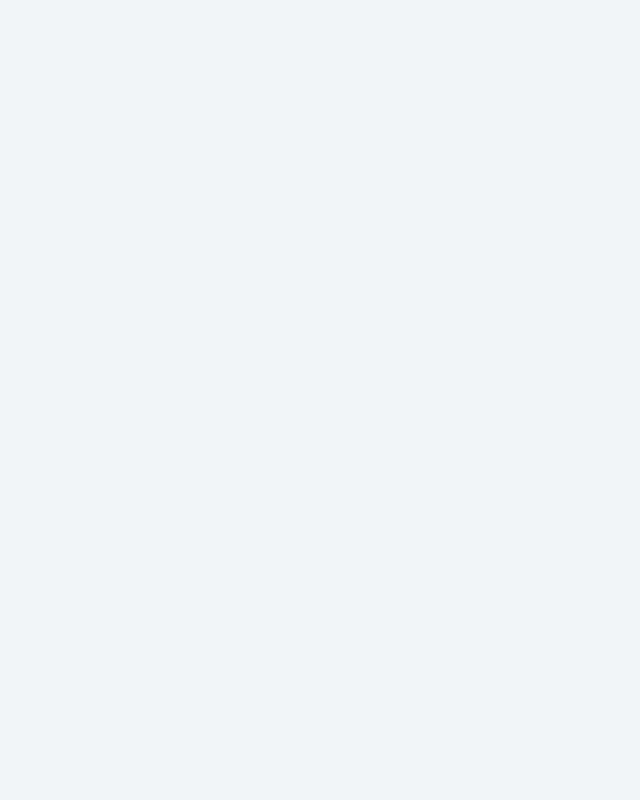
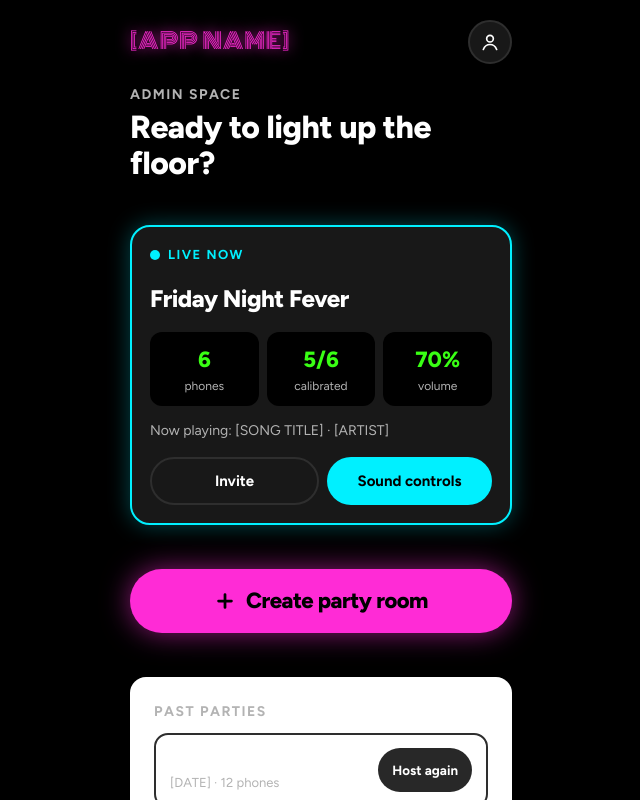
Before and after one commit to shorjain/surroundsoundtechtreks, a React (Vite) app in the folder frontend/: page /admin in a window 1280 px wide. Before the commit this address had no page. Shown: the top 800 px of the page, without its empty margins (319-959 px from the left). Built offline with nearby package versions, Linux system fonts and the light colour scheme.

Commit message:
Add admin space page

```diff
--- a/frontend/src/App.jsx
+++ b/frontend/src/App.jsx
@@ -1,6 +1,7 @@
 import { BrowserRouter, Routes, Route } from 'react-router-dom';
 import Home from './pages/Home.jsx';
 import Login from './pages/Login.jsx';
+import AdminSpace from './pages/AdminSpace.jsx';
 
 export default function App() {
   return (
@@ -8,6 +9,7 @@ export default function App() {
       <Routes>
         <Route path="/" element={<Home />} />
         <Route path="/login" element={<Login />} />
+        <Route path="/admin" element={<AdminSpace />} />
       </Routes>
     </BrowserRouter>
   );
--- /dev/null
+++ b/frontend/src/pages/AdminSpace.jsx
@@ -0,0 +1,294 @@
+import { useEffect } from "react";
+
+// Screen 1: Admin space (what the host sees after logging in).
+// Everything is in this one file: no CSS file needed.
+
+// Colors: change them here and the whole screen updates
+const colors = {
+  bg: "#000000",
+  card: "#181818",
+  chip: "#282828",
+  border: "#2E2E2E",
+  text: "#FFFFFF",
+  muted: "#B3B3B3",
+  pink: "#FF2BD6",
+  cyan: "#00F0FF",
+  green: "#39FF14",
+};
+
+export default function AdminSpace({
+  // The party that's happening right now. Set this to null when there isn't one.
+  liveParty = {
+    name: "Friday Night Fever",
+    phones: 6,
+    calibrated: 5,
+    volume: 70,
+    song: "[SONG TITLE]",
+    artist: "[ARTIST]",
+  },
+  pastParties = [
+    { id: 1, name: "Dorm Roller Disco", date: "[DATE]", phones: 12 },
+    { id: 2, name: "Study Break Funk", date: "[DATE]", phones: 5 },
+  ],
+  onAccount = () => {},
+  onCreateParty = () => {},
+  onInvite = () => {},
+  onSoundControls = () => {},
+  onHostAgain = (party) => {},
+}) {
+  // Load the fonts, the pulsing-dot animation, and make the page background black
+  useEffect(() => {
+    const link = document.createElement("link");
+    link.rel = "stylesheet";
+    link.href =
+      "https://fonts.googleapis.com/css2?family=Monoton&family=Figtree:wght@400;500;700;800&display=swap";
+    document.head.appendChild(link);
+
+    const style = document.createElement("style");
+    style.textContent =
+      "@keyframes livePulse{0%{box-shadow:0 0 0 0 rgba(0,240,255,.7)}100%{box-shadow:0 0 0 10px rgba(0,240,255,0)}}";
+    document.head.appendChild(style);
+
+    document.body.style.margin = "0";
+    document.body.style.background = colors.bg;
+    return () => {
+      link.remove();
+      style.remove();
+    };
+  }, []);
+
+  return (
+    <div style={styles.page}>
+      {/* Top bar */}
+      <header style={styles.header}>
+        <div style={styles.logo}>[APP NAME]</div>
+        <button style={styles.iconBtn} aria-label="Account" onClick={onAccount}>
+          <svg width="20" height="20" viewBox="0 0 24 24" fill="none" stroke="currentColor"
+            strokeWidth="2" strokeLinecap="round" aria-hidden="true">
+            <circle cx="12" cy="8" r="4" />
+            <path d="M4 21c1.5-4 4.5-6 8-6s6.5 2 8 6" />
+          </svg>
+        </button>
+      </header>
+
+      {/* Title */}
+      <div>
+        <div style={styles.label}>Admin space</div>
+        <h1 style={styles.title}>Ready to light up the floor?</h1>
+      </div>
+
+      {/* Live party card (only shows if a party is happening) */}
+      {liveParty && (
+        <section style={styles.liveCard}>
+          <div style={{ display: "flex", alignItems: "center", gap: 8 }}>
+            <div style={styles.liveDot} />
+            <div style={{ ...styles.label, color: colors.cyan, fontSize: 13 }}>Live now</div>
+          </div>
+
+          <div style={{ fontWeight: 800, letterSpacing: -0.5, fontSize: 24 }}>
+            {liveParty.name}
+          </div>
+
+          <div style={styles.statsGrid}>
+            <Stat value={liveParty.phones} label="phones" />
+            <Stat value={`${liveParty.calibrated}/${liveParty.phones}`} label="calibrated" />
+            <Stat value={`${liveParty.volume}%`} label="volume" />
+          </div>
+
+          <div style={{ fontSize: 14, color: colors.muted }}>
+            Now playing: {liveParty.song} · {liveParty.artist}
+          </div>
+
+          <div style={{ display: "flex", gap: 8 }}>
+            <button style={styles.outlineBtn} onClick={onInvite}>Invite</button>
+            <button style={styles.cyanBtn} onClick={onSoundControls}>Sound controls</button>
+          </div>
+        </section>
+      )}
+
+      {/* Big create button */}
+      <button style={styles.createBtn} onClick={onCreateParty}>
+        <svg width="22" height="22" viewBox="0 0 24 24" fill="none" stroke="currentColor"
+          strokeWidth="3" strokeLinecap="round" aria-hidden="true">
+          <path d="M12 5v14M5 12h14" />
+        </svg>
+        Create party room
+      </button>
+
+      {/* Past parties */}
+      <section style={{ display: "flex", flexDirection: "column", gap: 10 }}>
+        <div style={styles.label}>Past parties</div>
+        {pastParties.length === 0 && (
+          <div style={{ fontSize: 14, color: colors.muted }}>No parties yet. Throw your first one!</div>
+        )}
+        {pastParties.map((party) => (
+          <div key={party.id} style={styles.pastRow}>
+            <div>
+              <div style={{ fontWeight: 700 }}>{party.name}</div>
+              <div style={{ fontSize: 13, color: colors.muted }}>
+                {party.date} · {party.phones} phones
+              </div>
+            </div>
+            <button style={styles.hostAgainBtn} onClick={() => onHostAgain(party)}>
+              Host again
+            </button>
+          </div>
+        ))}
+      </section>
+    </div>
+  );
+}
+
+// One of the three little number boxes in the live card
+function Stat({ value, label }) {
+  return (
+    <div style={styles.stat}>
+      <div style={{ fontWeight: 800, fontSize: 22, color: colors.green }}>{value}</div>
+      <div style={{ fontSize: 12, color: colors.muted }}>{label}</div>
+    </div>
+  );
+}
+
+// All the styles, written as JavaScript objects
+const styles = {
+  page: {
+    maxWidth: 430,
+    minHeight: "100vh",
+    margin: "0 auto",
+    boxSizing: "border-box",
+    padding: "20px 24px 28px",
+    background: colors.bg,
+    color: colors.text,
+    fontFamily: "'Figtree', sans-serif",
+    display: "flex",
+    flexDirection: "column",
+    gap: 20,
+  },
+  header: {
+    display: "flex",
+    alignItems: "center",
+    justifyContent: "space-between",
+  },
+  logo: {
+    fontFamily: "'Monoton', cursive",
+    fontSize: 22,
+    color: colors.pink,
+    letterSpacing: 1,
+    textShadow: "0 0 14px rgba(255, 43, 214, 0.85)",
+  },
+  iconBtn: {
+    width: 44,
+    height: 44,
+    borderRadius: 22,
+    border: `2px solid ${colors.border}`,
+    background: colors.card,
+    color: colors.text,
+    display: "flex",
+    alignItems: "center",
+    justifyContent: "center",
+    padding: 0,
+    cursor: "pointer",
+  },
+  label: {
+    fontSize: 14,
+    fontWeight: 700,
+    color: colors.muted,
+    textTransform: "uppercase",
+    letterSpacing: 1.5,
+  },
+  title: {
+    margin: "4px 0 0",
+    fontWeight: 800,
+    letterSpacing: -0.5,
+    fontSize: 32,
+    lineHeight: 1.1,
+  },
+  liveCard: {
+    background: colors.card,
+    border: `2px solid ${colors.cyan}`,
+    boxShadow: "0 0 22px rgba(0, 240, 255, 0.3)",
+    borderRadius: 20,
+    padding: 18,
+    display: "flex",
+    flexDirection: "column",
+    gap: 14,
+  },
+  liveDot: {
+    width: 10,
+    height: 10,
+    borderRadius: 5,
+    background: colors.cyan,
+    animation: "livePulse 1.4s infinite",
+  },
+  statsGrid: {
+    display: "grid",
+    gridTemplateColumns: "repeat(3, minmax(0, 1fr))",
+    gap: 8,
+  },
+  stat: {
+    background: colors.bg,
+    borderRadius: 12,
+    padding: 10,
+    textAlign: "center",
+  },
+  outlineBtn: {
+    flex: 1,
+    height: 48,
+    borderRadius: 24,
+    border: `2px solid ${colors.border}`,
+    background: "transparent",
+    color: colors.text,
+    fontFamily: "inherit",
+    fontSize: 15,
+    fontWeight: 700,
+    cursor: "pointer",
+  },
+  cyanBtn: {
+    flex: 1,
+    height: 48,
+    borderRadius: 24,
+    border: "none",
+    background: colors.cyan,
+    color: "#000",
+    fontFamily: "inherit",
+    fontSize: 15,
+    fontWeight: 700,
+    cursor: "pointer",
+  },
+  createBtn: {
+    height: 64,
+    borderRadius: 32,
+    border: "none",
+    background: colors.pink,
+    color: "#000",
+    fontFamily: "inherit",
+    fontWeight: 800,
+    letterSpacing: -0.5,
+    fontSize: 22,
+    display: "flex",
+    alignItems: "center",
+    justifyContent: "center",
+    gap: 10,
+    boxShadow: "0 0 28px rgba(255, 43, 214, 0.55)",
+    cursor: "pointer",
+  },
+  pastRow: {
+    display: "flex",
+    alignItems: "center",
+    justifyContent: "space-between",
+    padding: "12px 14px",
+    borderRadius: 14,
+    border: `2px solid ${colors.border}`,
+  },
+  hostAgainBtn: {
+    height: 44,
+    padding: "0 14px",
+    borderRadius: 22,
+    border: "none",
+    background: colors.chip,
+    color: colors.text,
+    fontFamily: "inherit",
+    fontWeight: 700,
+    cursor: "pointer",
+  },
+};
```
